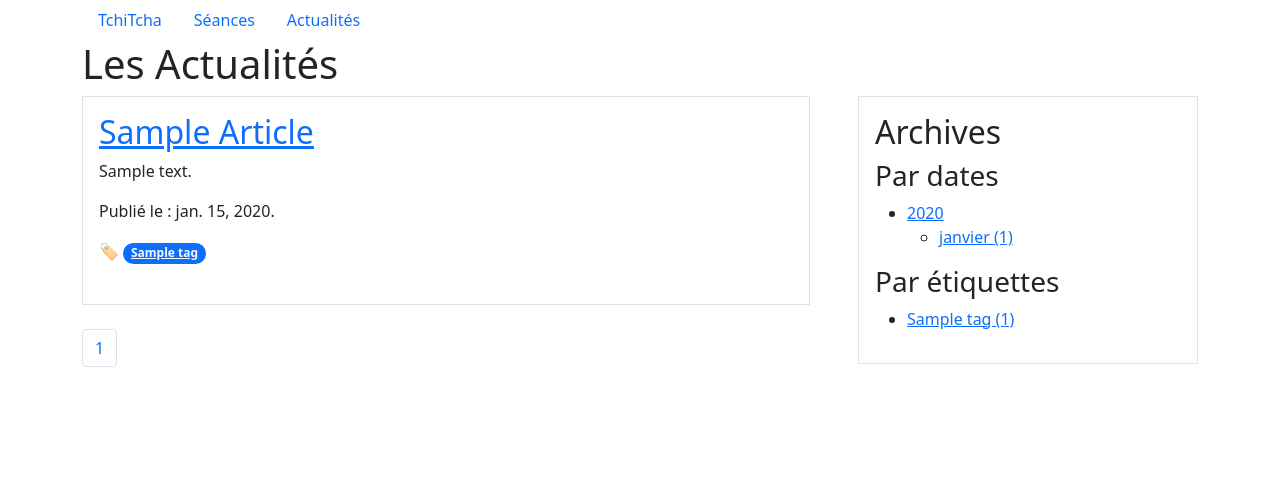
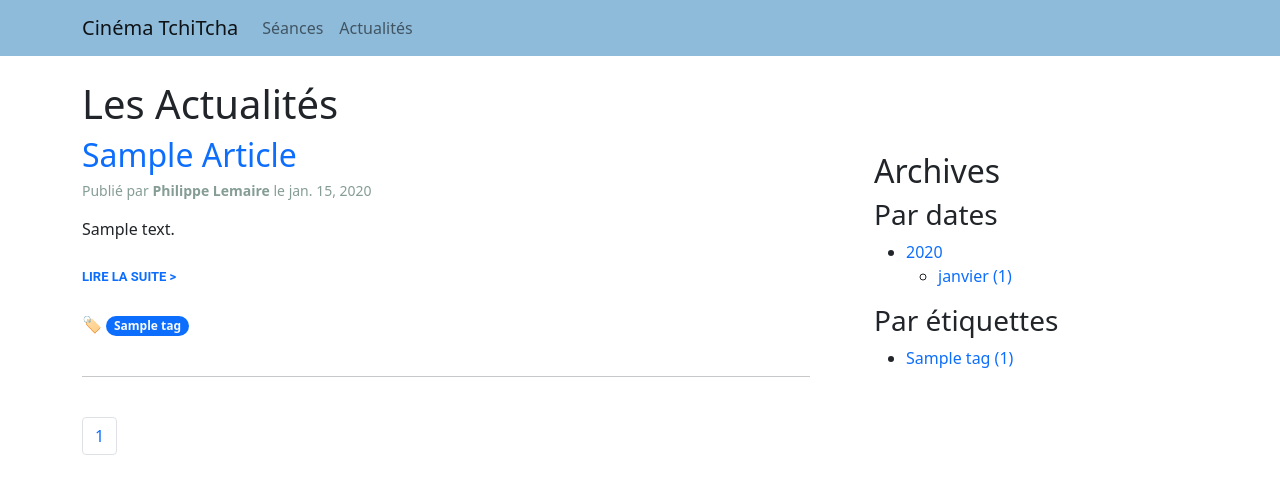
Before and after one commit to philippe-lemaire/tchitcha, a Django app: a page that uses templates/base.html in a window 1280 px wide. Shown: the top 494 px of the page. Run offline with Django 3.2, Linux system fonts and the light colour scheme; tables that the repository leaves empty hold one stand-in row (values such as "Sample post").

Commit message:
much better nav bar, no borders on articles div, and some inspiration from django's blog.

```diff
--- a/blog/static/blog/styles.css
+++ b/blog/static/blog/styles.css
@@ -16,3 +16,23 @@ blockquote {
   blockquote p {
     display: inline;
   }
+
+  h2, a {
+    text-decoration: none;
+  }
+
+  .article-summary {
+    color: #859D94;
+    font-size:14px;
+    line-height:1.3;
+  }
+
+  .link-readmore {
+    text-decoration: none;
+    font-family: "Roboto", Corbel, Avenir, "Lucida Grande", "Lucida Sans", sans-serif;
+    font-size: 13px;
+    display: inline-block;
+    margin: 10px 0;
+    font-weight: 700;
+    text-transform: uppercase;
+  }
--- a/blog/templates/blog/article_list.html
+++ b/blog/templates/blog/article_list.html
@@ -6,19 +6,26 @@
 {% if article_list %}
 <div class="row gx-5">
         <div class="col-8">
-                <div class="card-body p-3 border">
+                <div class=>
                         {% for article in article_list %}
                         <h2 class="blog-title"><a
                                         href="{% url 'blog:detail' article.pub_date.year article.pub_date.month article.pub_date.day article.slug %}">{{article.title|title}}</a>
                         </h2>
+                        <p class="article-summary">Publié par <strong>Philippe
+                                        Lemaire</strong> le {{article.pub_date|date}}</p>
                         <p>{{article.summary}}</p>
+                        <p><a class="link-readmore"
+                                        href="{% url 'blog:detail' article.pub_date.year article.pub_date.month article.pub_date.day article.slug %}">LIRE LA
+                                        SUITE ></a></p>
 
-                        <p>Publié le : {{article.pub_date|date}}.</p>
+
+
                         🏷️
                         {% for tag in article.tags.all %}
                         <a class="badge rounded-pill bg-primary text-light"
                                 href="{% url 'blog:tag_detail' tag.slug %}">{{tag.name}}</a>
                         {% endfor %}<br><br>
+                        <hr>
                         {% endfor %}
 
                 </div>
@@ -49,7 +56,7 @@
                 </div>
         </div>
         <div class="col-4">
-                <div class="card-body p-3 border">
+                <div class="p-3">
                         <h2>Archives</h2>
                         <h3>Par dates</h3>
                         {% regroup article_list by pub_date.year as year_list %}
--- a/templates/base.html
+++ b/templates/base.html
@@ -15,22 +15,32 @@
 
 <body>
 
+
+    {% block navbar %}
+    <nav class="navbar navbar-expand-lg navbar-light" style="background-color: #8ebbda;">
+        <div class="container container-fluid">
+            <a class="navbar-brand" href="/">Cinéma TchiTcha</a>
+            <button class="navbar-toggler" type="button" data-bs-toggle="collapse" data-bs-target="#navbarNavDropdown"
+                aria-controls="navbarNavDropdown" aria-expanded="false" aria-label="Toggle navigation">
+                <span class="navbar-toggler-icon"></span>
+            </button>
+            <div class="collapse navbar-collapse" id="navbarNavDropdown">
+                <ul class="navbar-nav">
+                    <li class="nav-item">
+                        <a class="nav-link" href="{% url 'movies:index' %}">Séances</a>
+                    </li>
+                    <li class="nav-item">
+                        <a class="nav-link" href="{% url 'blog:index' %}">Actualités</a>
+                    </li>
+                </ul>
+
+            </div>
+        </div>
+    </nav>
+    <br>
+
+    {% endblock %}
     <div class="container">
-        {% block sidebar %}
-        <ul class="nav">
-            <li class="nav-item">
-                <a class="nav-link active green" aria-current="page" href="/">TchiTcha</a>
-            </li>
-            <li class="nav-item">
-                <a class="nav-link green" href="{% url 'movies:index' %}">Séances</a>
-            </li>
-            <li class="nav-item">
-                <a class="nav-link green" href="{% url 'blog:index' %}">Actualités</a>
-            </li>
-
-        </ul>
-        {% endblock %}
-
 
         <div id="content">
             {% block content %}{% endblock %}
```
